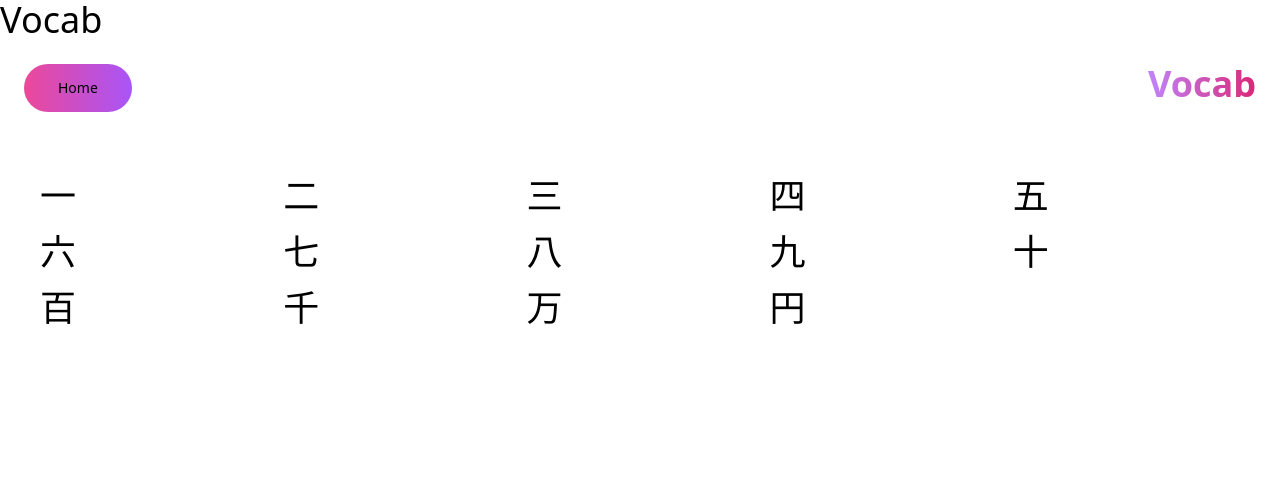
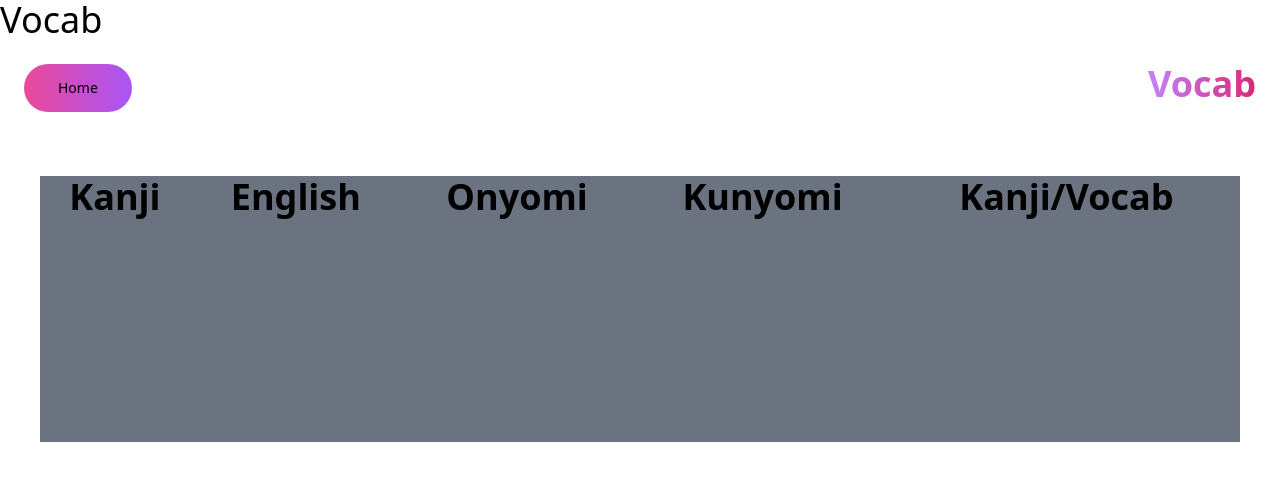
Before and after one commit to Akwei001/Jgame, a React (Vite) app: page /Vocab in a window 1280 px wide. Shown: the top 480 px of the page. Built offline with nearby package versions, Linux system fonts and the light colour scheme.

Commit message:
table started

```diff
--- a/src/components/Vocab.jsx
+++ b/src/components/Vocab.jsx
@@ -137,15 +137,25 @@ function Vocab() {
           </div>
         </div>
       </header>
-      <div className='grid grid-cols-5 gap-4 m-10'>
+      <div className='grid grid-cols-1 gap-4 m-10 bg-gray-500'>
+        <table className='table-auto'>
+          <thead>
+            <tr>
+              <th>Kanji</th>
+              <th>English</th>
+              <th>Onyomi</th>
+              <th>Kunyomi</th>
+              <th>Kanji/Vocab</th>
+            </tr>
+          </thead>
+        </table>
         {newVocab.map((vocab) => (
           <div key={vocab.id}>
-            <div>
-              <div>
-                {vocab.kanji}
-                {/* {vocab.English} */}
-              </div>
-            </div>
+            {/* {vocab.kanji}
+              {vocab.English}
+              <div className=''>{vocab.Onyomi}</div>
+                <div className=''>{vocab.Kunyomi}</div>
+                <div className=''>{vocab.kanjiVocab}</div> */}
           </div>
         ))}
       </div>
```
